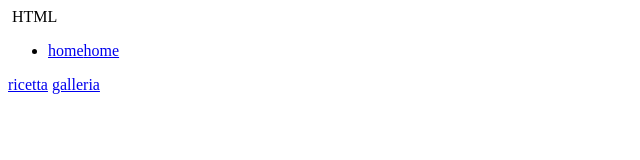
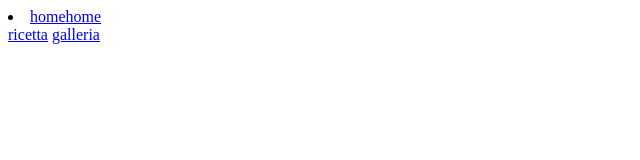
Before and after one commit to Alessio2317/alessio2317.github.io, a plain HTML site: page index.html in a window 1280 px wide. Shown: the whole page, without its empty margins (0-640 px from the left). Drawn offline with Linux system fonts and the light colour scheme.

Commit message:
Update index.html

```diff
--- a/index.html
+++ b/index.html
@@ -6,12 +6,7 @@
   <title>Document</title>
 </head>
 <body>
-  ﻿
-HTML
-<div id="main-container">
-  <div class="menu">
-    <ul class="menu-content">
-      <li><a href="a"><span class="material-symbols-outlined">home</span><span>home</span></a></li>
+  <li><a href="a"><span class="material-symbols-outlined">home</span><span>home</span></a></li>
     </ul>
   </div>
 </div>
```
